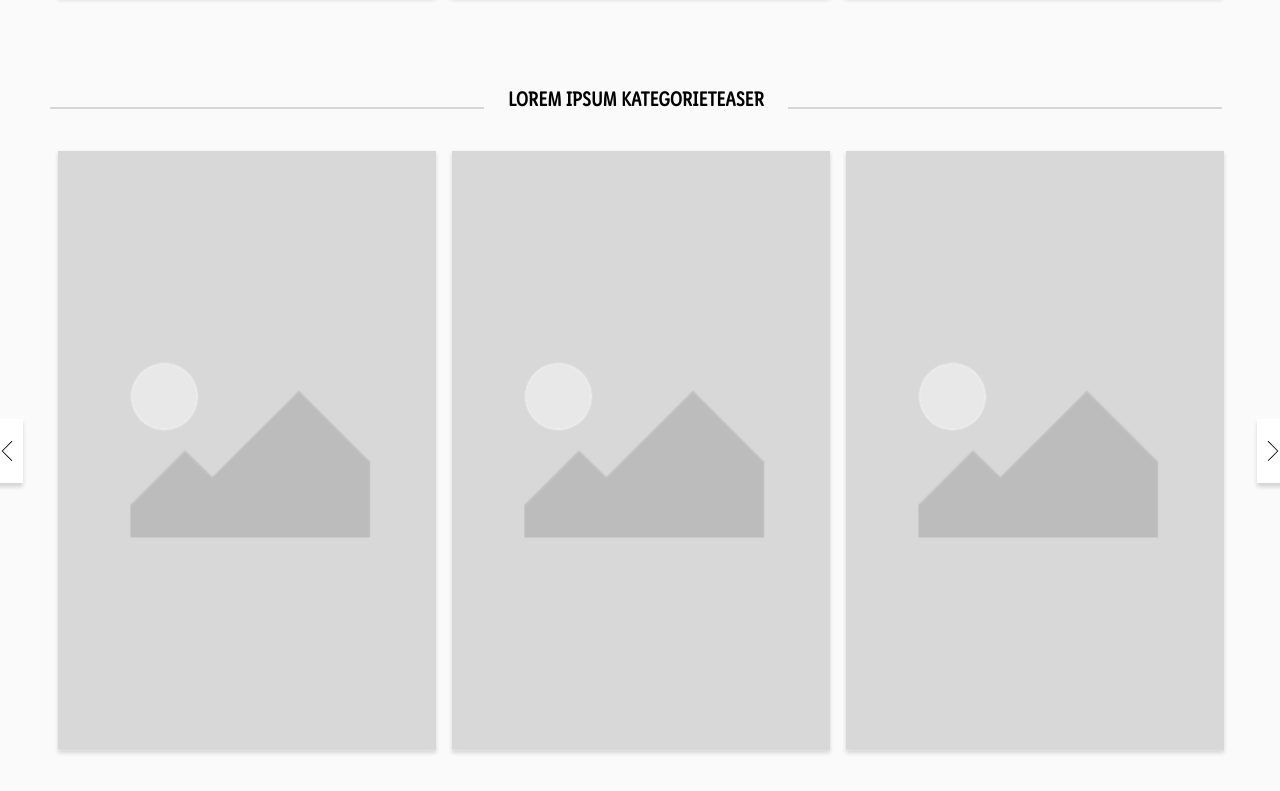
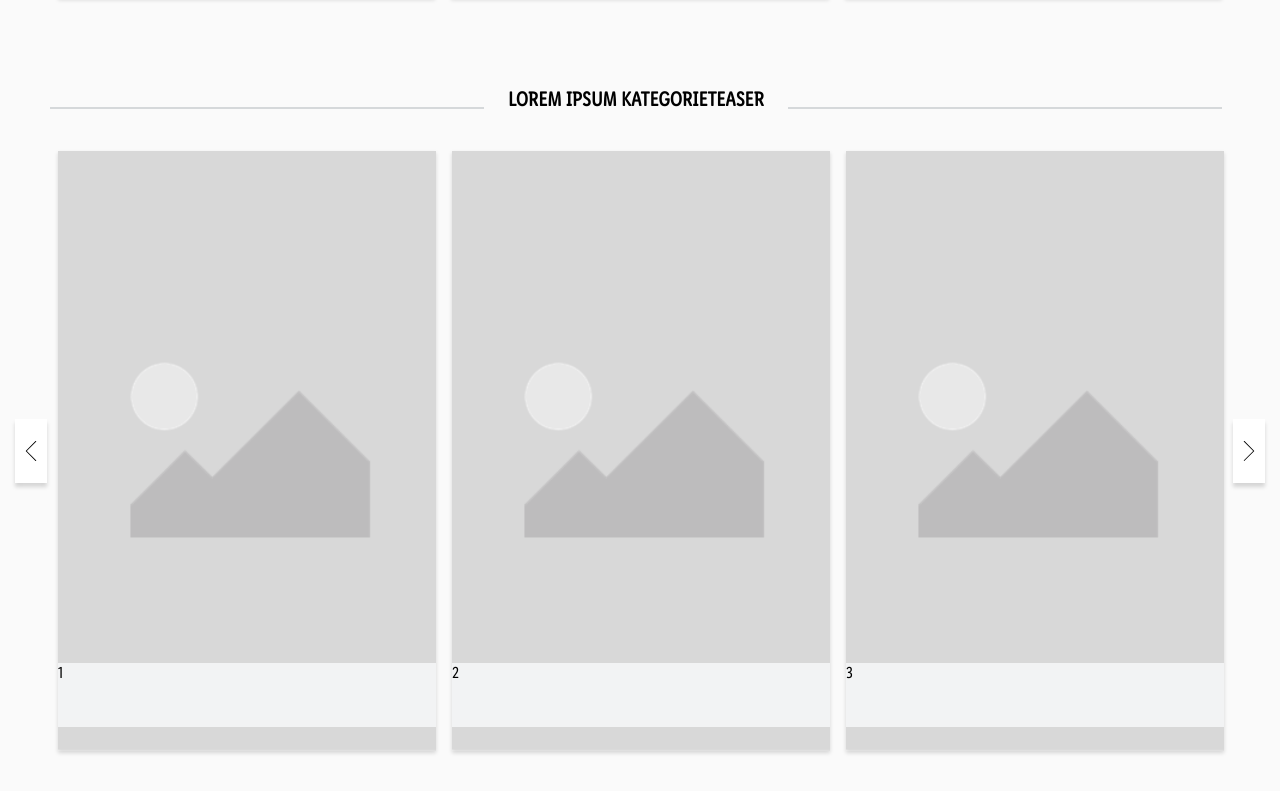
Before and after one commit to Renegade1821/lidl-reisen, a plain HTML site: page index.html in a window 1280 px wide. Shown: the part 2718-3509 px from the top of the page. Drawn offline with nearby package versions, Linux system fonts and the light colour scheme.

Commit message:
feat(category-teaser): category-teaser is now resized accordingly to its parents width

```diff
--- a/index.html
+++ b/index.html
@@ -11,9 +11,10 @@
   <script type="text/javascript" src="//cdn.jsdelivr.net/npm/slick-carousel@1.8.1/slick/slick.min.js"></script>
 
   <script>
-    $(document).ready(function(){
-      $('.category-teaser-slider').slick({
-        infinite: true,
+    $(document).ready(() => {
+      // category-teaser-slider
+      $.when($('.category-teaser-slider').slick({
+          infinite: false,
           slidesToShow: 3,
           slidesToScroll: 1,
           swipe: true,
@@ -23,11 +24,23 @@
           nextArrow: '<button type="button" class="slick-next"><img src="icons/chevron-right.svg" alt="next" height="20" width="20"/></button>',
           responsive: [
             {
+              breakpoint: 1250,
+              settings: {
+                slidesToShow: 3,
+                slidesToScroll: 1,
+                infinite: true,
+                arrows: false,
+                dots: true,
+              }
+            },
+            {
               breakpoint: 944,
               settings: {
                 slidesToShow: 2,
                 slidesToScroll: 1,
-              infinite: true
+                infinite: true,
+                arrows: false,
+                dots: true,
               }
             },
             {
@@ -35,12 +48,17 @@
               settings: {
                 slidesToShow: 1,
                 slidesToScroll: 1,
-              infinite: true
+                infinite: true,
+                arrows: false,
+                dots: true,
               }
             },
           ]
-      })
+        }))
+        // resize category-teaser-slider title to fit in its container
+        .then(() => $(window).resize($('.category-teaser-slide-title').width($('.category-teaser-slide').width())).resize());
     });
+
 
   </script>
 
@@ -501,25 +519,37 @@
       <h2 class="section-header">lorem ipsum Kategorieteaser</h2>
     </div>
   </section>
-  <section class="container mb-32">
-    <div class="category-teaser-slider">
+  <section class="mb-32">
+    <div class="container category-teaser-slider">
       <div class="category-teaser-slide-wrapper">
-        <div class="category-teaser-slide"></div>
+        <div class="category-teaser-slide">
+          <span class="category-teaser-slide-title">1</span>
+        </div>
       </div>
       <div class="category-teaser-slide-wrapper">
-        <div class="category-teaser-slide"></div>
+        <div class="category-teaser-slide">
+          <span class="category-teaser-slide-title">2</span>
+        </div>
       </div>
       <div class="category-teaser-slide-wrapper">
-        <div class="category-teaser-slide"></div>
+        <div class="category-teaser-slide">
+          <span class="category-teaser-slide-title">3</span>
+        </div>
       </div>
       <div class="category-teaser-slide-wrapper">
-        <div class="category-teaser-slide"></div>
+        <div class="category-teaser-slide">
+          <span class="category-teaser-slide-title">4</span>
+        </div>
       </div>
       <div class="category-teaser-slide-wrapper">
-        <div class="category-teaser-slide"></div>
+        <div class="category-teaser-slide">
+          <span class="category-teaser-slide-title">5</span>
+        </div>
       </div>
       <div class="category-teaser-slide-wrapper">
-        <div class="category-teaser-slide"></div>
+        <div class="category-teaser-slide">
+          <span class="category-teaser-slide-title">6</span>
+        </div>
       </div>
     </div>
   </section>
--- a/style/index.css
+++ b/style/index.css
@@ -1,5 +1,6 @@
 :root {
   --color-grayscale-base: #6d757c;
+  --color-grayscale-superlight: #F2F3F4;
   --color-grayscale-lightest: #eaebec;
   --color-grayscale-lighter: #D5D8DA;
   --color-grayscale-darkish: #4E5761;
@@ -490,6 +491,13 @@ ul.bulletless li a.selected {
   background-size: cover;
 }
 
+.category-teaser-slide-title {
+  position: absolute;
+  bottom: 32px;
+  height: 64px;
+  background-color: var(--color-grayscale-superlight);
+}
+
 /* SLICK */
 
 .slick-prev,
@@ -504,11 +512,11 @@ ul.bulletless li a.selected {
 }
 
 .slick-prev {
-  left: -5%;
+  left: -3%;
 }
 
 .slick-next {
-  right: -5%;
+  right: -3%;
 }
 
 .slick-prev:before,
```
Lines whose indentation alone changed are shown as unchanged.
